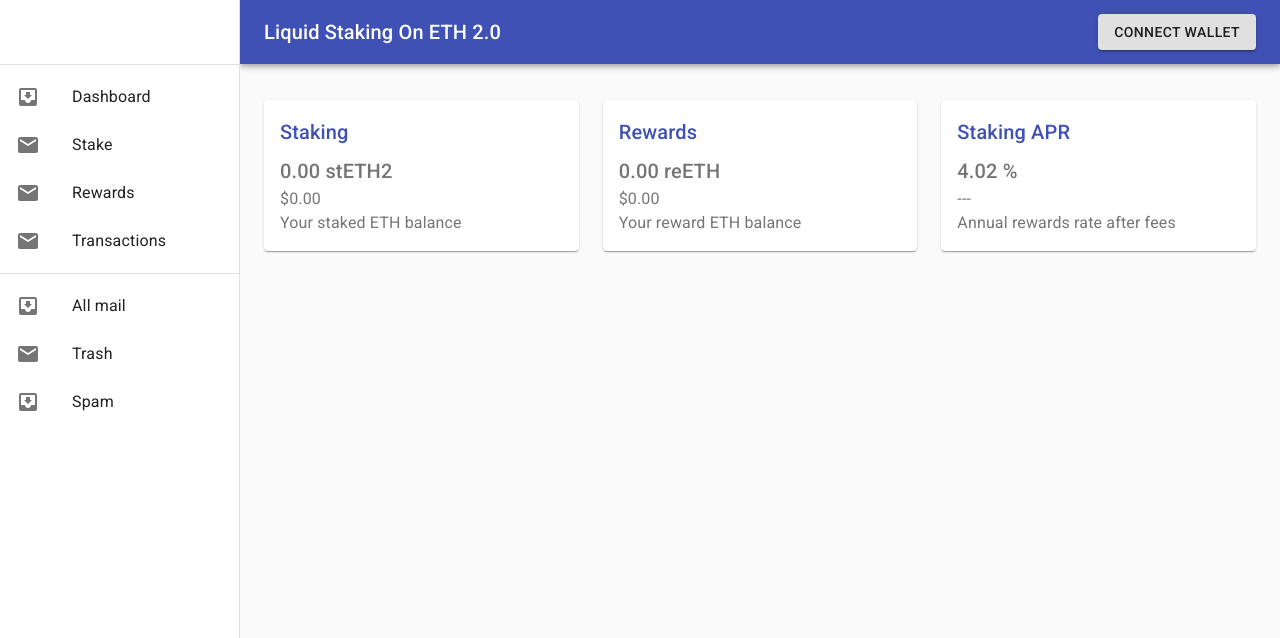
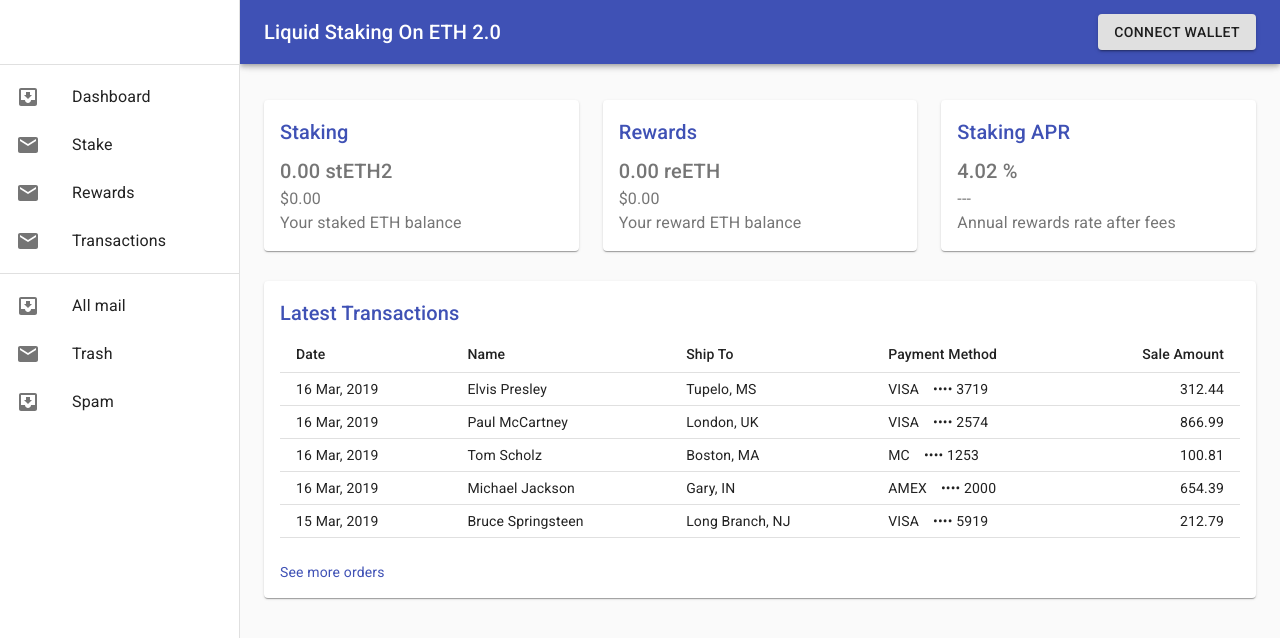
Before and after one commit to bcryptop2p/staking-frontend, a React (Create React App) app: page / in a window 1280 px wide. Shown: the top 638 px of the page. Built offline with nearby package versions, Linux system fonts and the light colour scheme.

Commit message:
removed preventDefault function

```diff
--- a/src/components/Apr.jsx
+++ b/src/components/Apr.jsx
@@ -2,10 +2,6 @@
 import { makeStyles } from '@material-ui/core/styles';
 import Typography from '@material-ui/core/Typography';
 import Title from './Title';
-
-function preventDefault(event) {
-  event.preventDefault();
-}
 
 const useStyles = makeStyles({
   depositContext: {
--- /dev/null
+++ b/src/components/Tx.jsx
@@ -0,0 +1,68 @@
+import React from 'react';
+import Link from '@material-ui/core/Link';
+import { makeStyles } from '@material-ui/core/styles';
+import Table from '@material-ui/core/Table';
+import TableBody from '@material-ui/core/TableBody';
+import TableCell from '@material-ui/core/TableCell';
+import TableHead from '@material-ui/core/TableHead';
+import TableRow from '@material-ui/core/TableRow';
+import Title from './Title';
+
+// Generate Order Data
+function createData(id, date, name, shipTo, paymentMethod, amount) {
+  return { id, date, name, shipTo, paymentMethod, amount };
+}
+
+const rows = [
+  createData(0, '16 Mar, 2019', 'Elvis Presley', 'Tupelo, MS', 'VISA ⠀•••• 3719', 312.44),
+  createData(1, '16 Mar, 2019', 'Paul McCartney', 'London, UK', 'VISA ⠀•••• 2574', 866.99),
+  createData(2, '16 Mar, 2019', 'Tom Scholz', 'Boston, MA', 'MC ⠀•••• 1253', 100.81),
+  createData(3, '16 Mar, 2019', 'Michael Jackson', 'Gary, IN', 'AMEX ⠀•••• 2000', 654.39),
+  createData(4, '15 Mar, 2019', 'Bruce Springsteen', 'Long Branch, NJ', 'VISA ⠀•••• 5919', 212.79),
+];
+
+function preventDefault(event) {
+  event.preventDefault();
+}
+
+const useStyles = makeStyles((theme) => ({
+  seeMore: {
+    marginTop: theme.spacing(3),
+  },
+}));
+
+export default function Orders() {
+  const classes = useStyles();
+  return (
+    <React.Fragment>
+      <Title>Latest Transactions</Title>
+      <Table size="small">
+        <TableHead>
+          <TableRow>
+            <TableCell>Date</TableCell>
+            <TableCell>Name</TableCell>
+            <TableCell>Ship To</TableCell>
+            <TableCell>Payment Method</TableCell>
+            <TableCell align="right">Sale Amount</TableCell>
+          </TableRow>
+        </TableHead>
+        <TableBody>
+          {rows.map((row) => (
+            <TableRow key={row.id}>
+              <TableCell>{row.date}</TableCell>
+              <TableCell>{row.name}</TableCell>
+              <TableCell>{row.shipTo}</TableCell>
+              <TableCell>{row.paymentMethod}</TableCell>
+              <TableCell align="right">{row.amount}</TableCell>
+            </TableRow>
+          ))}
+        </TableBody>
+      </Table>
+      <div className={classes.seeMore}>
+        <Link color="primary" href="#" onClick={preventDefault}>
+          See more orders
+        </Link>
+      </div>
+    </React.Fragment>
+  );
+}
--- a/src/pages/Dashboard.jsx
+++ b/src/pages/Dashboard.jsx
@@ -7,6 +7,7 @@
 import Deposit from '../components/Deposit';
 import Reward from '../components/Reward';
 import Apr from '../components/Apr';
+import Tx from '../components/Tx';
 
 const useStyles = makeStyles((theme) => ({
   root: {
@@ -16,6 +17,12 @@
     padding: theme.spacing(2),
     textAlign: 'left',
     color: theme.palette.text.secondary,
+  },
+  paper1: {
+    padding: theme.spacing(2),
+    textAlign: 'left',
+    color: theme.palette.text.secondary,
+    marginTop: '30px',
   },
 
 }));
@@ -37,7 +44,11 @@
           <Paper className={classes.paper}><Apr/></Paper>
         </Grid>
       </Grid>
+      <Paper className={classes.paper1}>
+      <Tx/>
+      </Paper>
       </Container>
+
     </div>
   );
 }
```
